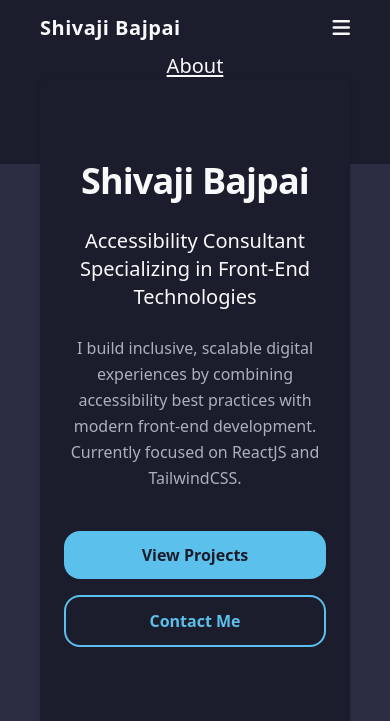
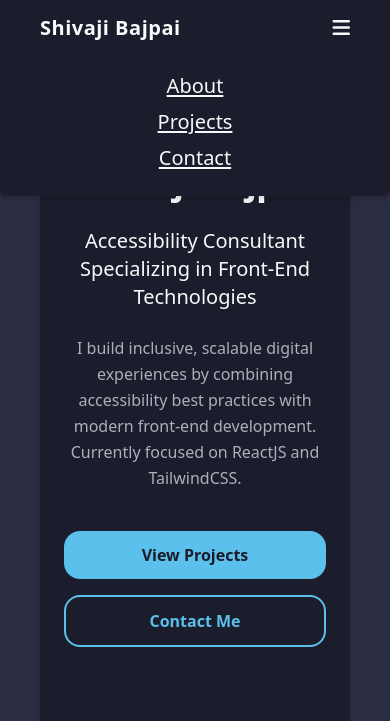
Before and after one commit to ShivajiBajpai/Portfolio, a website: page index.html in a window 390 px wide. Both pictures are taken after a click on the button "Navigation Menu". Shown: the top 721 px of the page. Drawn offline with Linux system fonts and the light colour scheme.

Commit message:
Correct hamburger menu visibility

```diff
--- a/index.html
+++ b/index.html
@@ -32,7 +32,7 @@
                 </div>
 
                 <!-- navigation panel flyout -->
-                <nav id="navPanel" class="absolute top-11 w-full bg-[#1B1D2C] pt-2 pb-3 hidden sm:hidden">
+                <nav id="navPanel" class="absolute top-14 left-0 w-full bg-[#1B1D2C] z-50 pt-4 pb-6 hidden sm:hidden shadow-md rounded-b-md">
                     <ul class="flex flex-col items-center underline underline-offset-2 text-xl gap-2">
                         <li><a href="#aboutMe">About</a></li>
                         <li><a href="#projectsSection">Projects</a></li>
```
Also changed, not shown: src/style.css.
